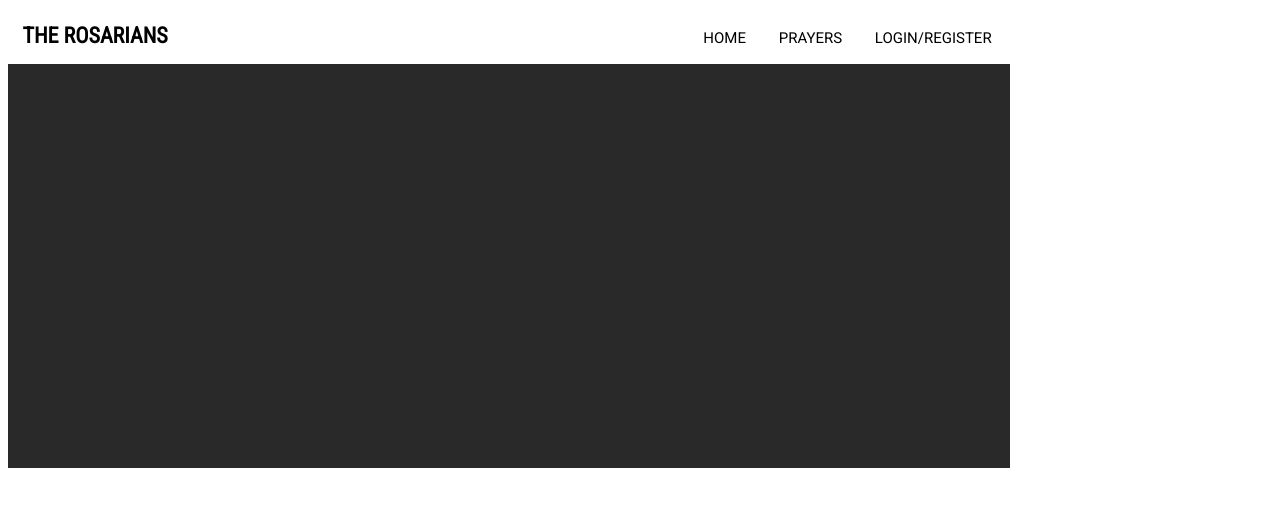
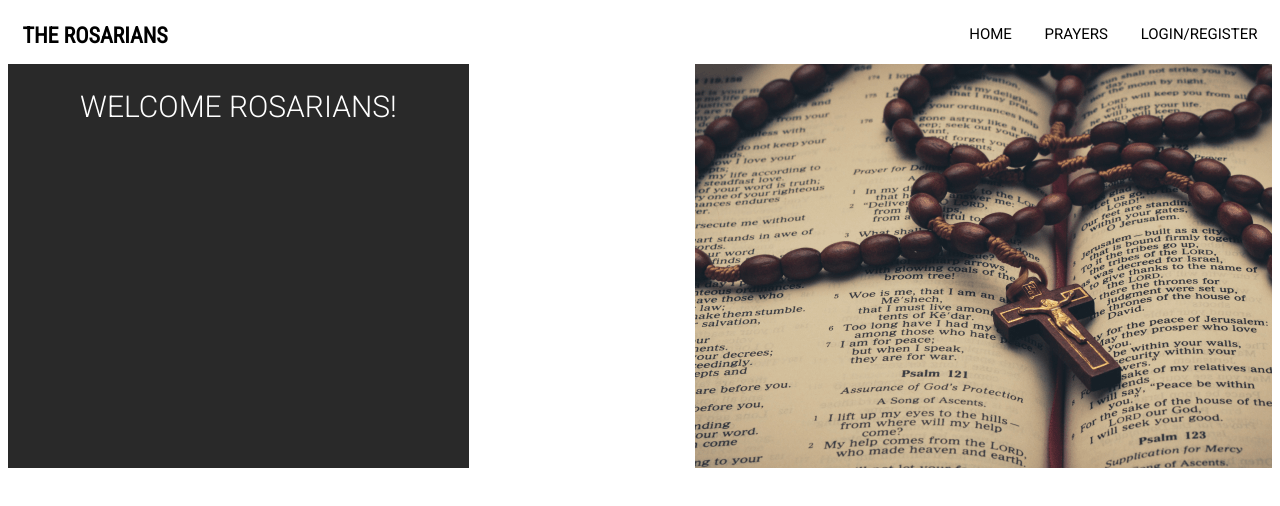
Before and after one commit to TanyaGrb/Religious_Landing, a plain HTML site: page index.html in a window 1280 px wide. Drawn offline with Linux system fonts and the light colour scheme.

Commit message:
Welcoming message added
Приветственное поле добавлено.
Расположение элементов теперь описано через float.

```diff
--- a/index.css
+++ b/index.css
@@ -13,25 +13,29 @@ h1 {
     padding-right: 14.5px;
 }
 
-/*
+
 h2 {
-    font-size: 17px;
+    font-size: 30px;
     font-family: 'Roboto', sans-serif;
-    color: black;
-    padding-right: 0;
+    font-weight: 300;
+    color: white;
+    text-align: center;
+    padding-left: 72px;
+    padding-right: 72px;
 }
-*/
+
 a:link, a:visited {
     text-decoration: none;
     color: black;
 }
 
 ul {
-    margin: 0; /* Обнуляем значение отступов */
+    float: right;
     text-align: right;
-    display: inline-block;
+    /*display: inline-block;
     position: relative;
-    left: 463px;
+    left: 463px;*/
+
 }
 
 ul li {
@@ -44,15 +48,23 @@ ul li {
     padding-right: 14.5px;
    }
 
-   #rectangle_navbar{
-    width: 1002px;
+#rectangle_navbar{
+    /*width: 1002px;*/
     height: 56px;
     background: white;
-    display: inline-block;
-}
+    /*display: inline-block;*/
+    }
 
-   #rectangle_main_dark{
-    width: 1002px;
+#rectangle_main_dark{
+    /*display: inline-block;*/
+    float: left;
     height: 404px;
     background: #292929 ;
-}
+    }
+
+#main_pic_r{
+    width: 577px;
+    height: 404px;
+    /*display: inline-block;*/
+    float: right;
+    }
--- a/index.html
+++ b/index.html
@@ -24,7 +24,13 @@
         </div>
     </header>
     <main>
-        <div id="rectangle_main_dark"></div>
+        <span><div id="rectangle_main_dark">
+            <span><h2> WELCOME ROSARIANS!</h2></span>
+        </div> </span>
+        <span> <img div id="main_pic_r"
+            src="img/maincross.png"
+            alt="Photo of a wooden cross on a Psalm Book">
+        </span>
     </main>
 </body>
 </html>
```
